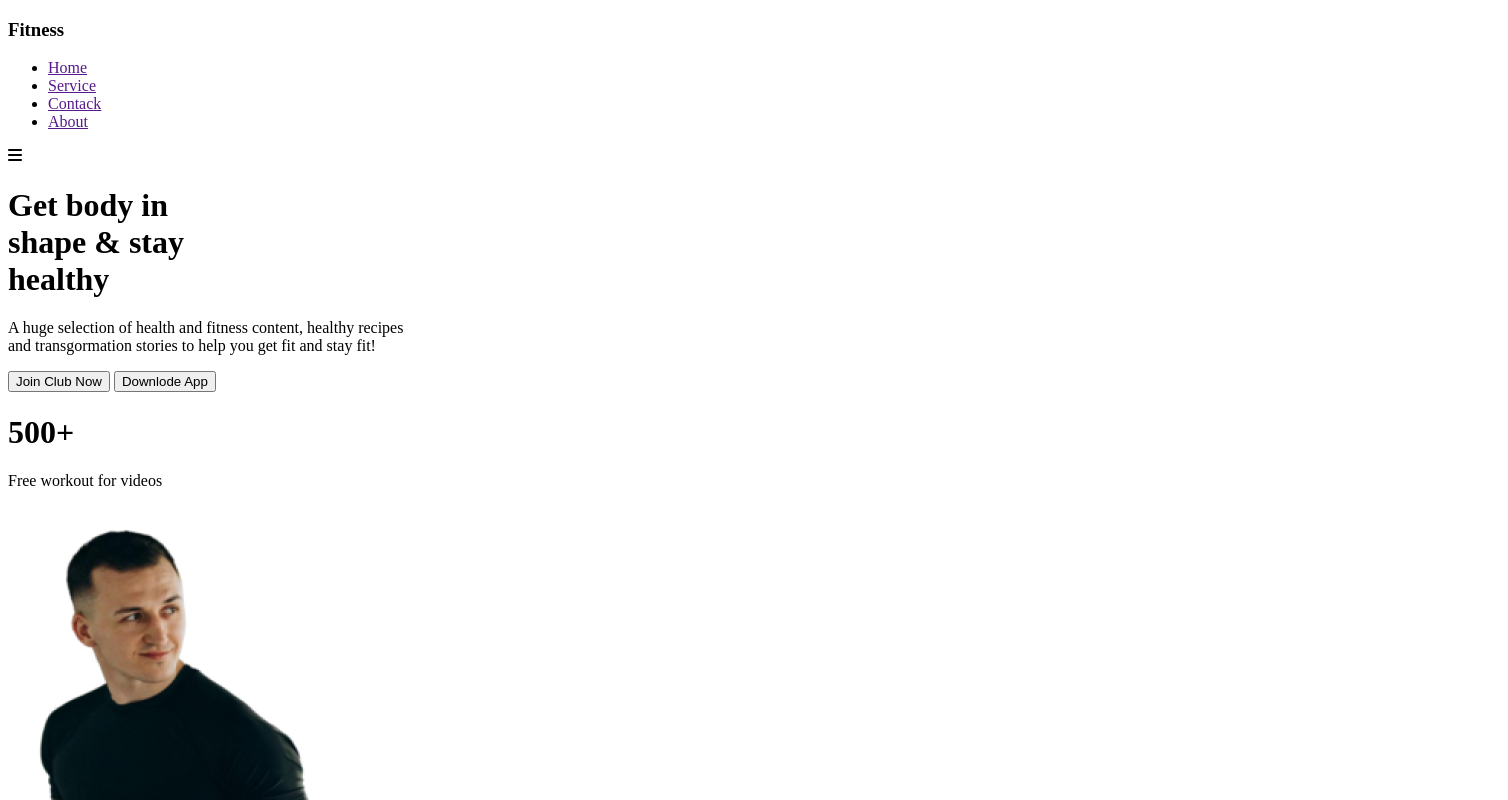
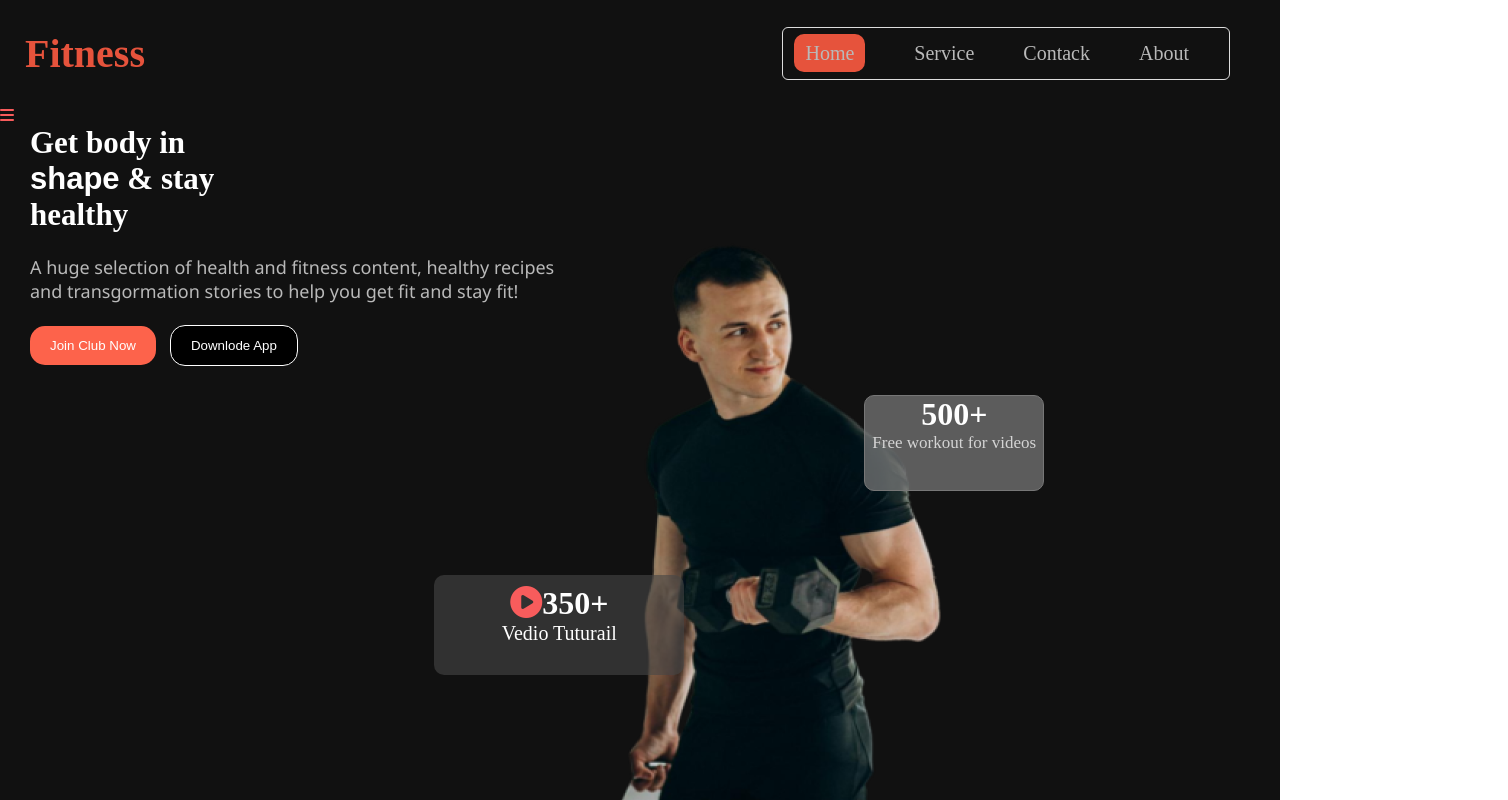
Before and after one commit to Rabbani52-web/Assainman-02, a plain HTML site: page index.html in a window 1280 px wide. Shown: the top 800 px of the page, 1508 px wide, since content can reach past the window. Drawn offline with Linux system fonts and the light colour scheme; a web font is replaced by a local one.

Commit message:
css link add to html head

```diff
--- a/index.html
+++ b/index.html
@@ -7,7 +7,7 @@
     <link href="https://fonts.cdnfonts.com/css/miama-nueva" rel="stylesheet">
     <script src="https://kit.fontawesome.com/3f6ed1135a.js" crossorigin="anonymous"></script>
 
-    <link rel="stylesheet" href="New projact.css">
+    <link rel="stylesheet" href="style.css">
     <meta charset="UTF-8">
     <meta name="viewport" content="width=device-width, initial-scale=1.0">
     <title>Document</title>
```
